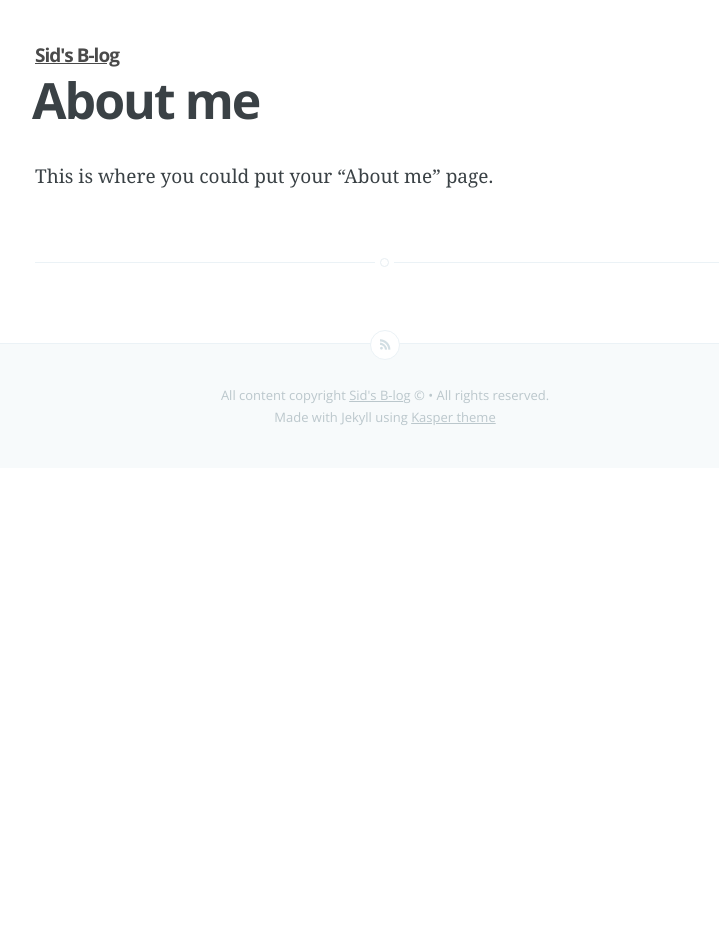
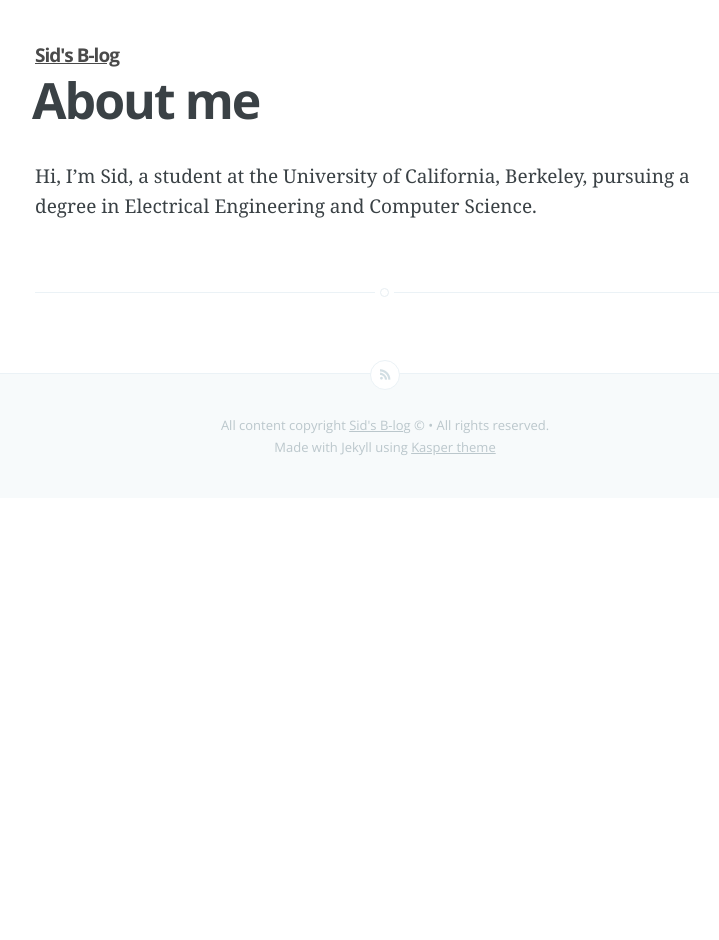
Before and after one commit to sidharthgoel/sidharthgoel.github.io, a Jekyll site: the page built from about.md, in a window 1280 px wide. Shown: the whole page, without its empty margins (255-974 px from the left). Built offline with Jekyll 4.4.1, drawn with Linux system fonts in a browser that asks for light colours; Markdown is read by kramdown in place of the engine named in the settings.

Commit message:
about me

```diff
--- a/about.md
+++ b/about.md
@@ -3,4 +3,4 @@ layout: page
 title: About me
 ---
 
-This is where you could put your "About me" page.
+Hi, I'm Sid, a student at the University of California, Berkeley, pursuing a degree in Electrical Engineering and Computer Science.
```
